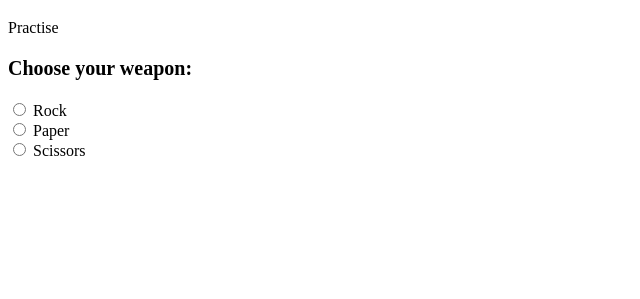
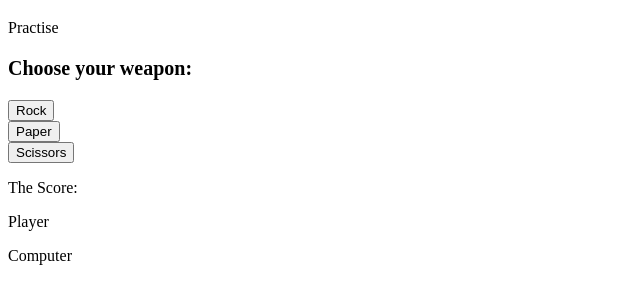
Before and after one commit to Daneo07/NewRPS, a plain HTML site: page index.html in a window 1280 px wide. Shown: the part 61-360 px from the top of the page, without its empty margins (0-640 px from the left). Drawn offline with Linux system fonts and the light colour scheme.

Commit message:
Started to evelop UI and logic

```diff
--- a/index.html
+++ b/index.html
@@ -13,15 +13,18 @@
 <main>
     <div class="gameSection">
 
-        <form action="rpsGame">
-            <input type="radio" id="rock" >
-            <label for="Rock">Rock</label><br>
-            <input type="radio" id="paper">
-            <label for="Paper">Paper</label><br>
-            <input type="radio" id="scissors">
-            <label for="Scissors">Scissors</label><br>
-        </form>
+    <button id="rock">Rock</button><br>
+    <button id="paper">Paper</button><br>
+    <button id="scissors">Scissors</button>
 
+        <div class="score">
+            <p>The Score:</p>
+            <p>Player</p>
+            <p>Computer</p>
+
+
+
+        </div>
 
 
 
--- a/js.js
+++ b/js.js
@@ -13,6 +13,8 @@ getCompChoice();
 
 
 const pChoice = ["rock","paper","scissors"];
+
+document.getElementById('rock').addEventListener('click',oneRound)
 
 
 
```
